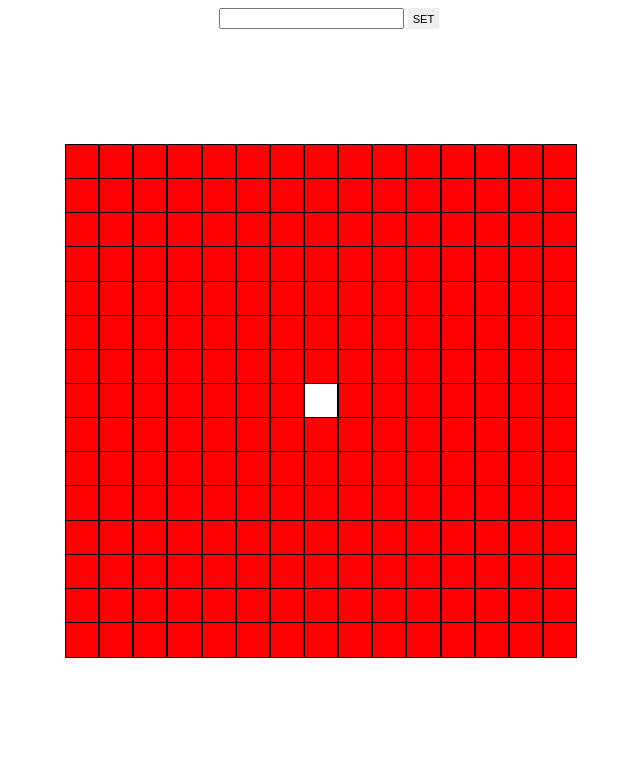
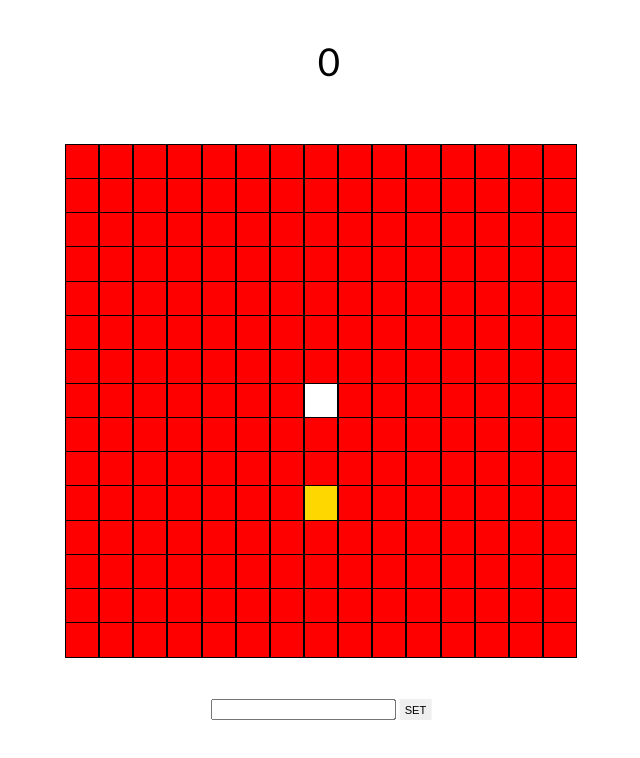
Before and after one commit to ATikadze/SnakeGame_JS, a plain HTML site: page WebFiles/Index.html in a window 1280 px wide. Shown: the whole page, without its empty margins (319-959 px from the left). Drawn offline with Linux system fonts and the light colour scheme.

Commit message:
* Added Coin and Score bar

```diff
--- a/WebFiles/Index.css
+++ b/WebFiles/Index.css
@@ -43,6 +43,10 @@ body, head {
     background-color: rgba(255, 255, 255, 1);
 }
 
+.divCoin {
+    background-color: gold;
+}
+
 .btnSetRows, #txtRows {
     outline-color: gray;
 }
@@ -51,3 +55,17 @@ body, head {
     border: none;
     padding: 3px 5px;
 }
+
+.div-control {
+    left: 50%;
+    bottom: 10%;
+    display: block;
+    position: absolute;
+    transform: translateX(-50%);
+}
+
+#txtScore {
+    font-size: 3vw;
+    text-align: center;
+    font-family: 'Trebuchet MS', 'Lucida Sans Unicode', 'Lucida Grande', 'Lucida Sans', Arial, sans-serif;
+}
--- a/WebFiles/Index.html
+++ b/WebFiles/Index.html
@@ -12,12 +12,13 @@
             </div>
         </div>
 
-        <center>
-            <div class="div-control">
-                <input id='txtRows' type="number" />
-                <button class="btnSetRows" type="button" onclick="startUp(document.getElementById('txtRows').value);"><small><bold>SET</bold></small></button>
-            </div>
-        </center>
+        <div class="div-control">
+            <input id='txtRows' type="number" />
+            <button class="btnSetRows" type="button" onclick="startUp(document.getElementById('txtRows').value);"><small><bold>SET</bold></small></button>
+        </div>
+        <div class="div-score">
+            <p id="txtScore"></p>
+        </div>
 
         <script src="Index.js"></script>
     </body>
--- a/WebFiles/Index.js
+++ b/WebFiles/Index.js
@@ -1,9 +1,9 @@
 'use strict';
 
-const playerName = 'divPlayer';
-var movementInterval;
+const playerClass = 'divPlayer', coinClass = 'divCoin';
+var movementInterval, player, coinCoordinates, checkCount = 15;
 let innerDivs = [];
-let player;
+const txtScore = document.getElementById('txtScore');
 
 function clear() {
     innerDivs.forEach(row => { row.divs.forEach(col => { col.parentNode.removeChild(col); }); });
@@ -12,13 +12,16 @@ function clear() {
 }
 
 function startUp(count) {
+    clearInterval(movementInterval);
+    txtScore.innerText = 0;
+    checkCount = count;
     clear();
-    for (let i = 0; i < count; i++) {
+    for (let i = 0; i < checkCount; i++) {
         let colDivs = [];
         let divRow = document.createElement('div');
         divRow.className = 'divRow';
         document.getElementById('game').appendChild(divRow);
-        for (let j = 0; j < count; j++) {
+        for (let j = 0; j < checkCount; j++) {
             let divCol = document.createElement('div');
             divCol.className = 'divCol';
             divCol.title = `${i}, ${j}`;
@@ -28,7 +31,8 @@ function startUp(count) {
         innerDivs[i] = {row: i, divs: colDivs};
     }
 
-    innerDivs[Math.floor(count / 2)].divs[Math.floor(count / 2)].className += ' ' + playerName;
+    innerDivs[Math.floor(checkCount / 2)].divs[Math.floor(checkCount / 2)].className += ' ' + playerClass;
+    generateCoin();
 }
 
 function keyDetect() {
@@ -53,7 +57,7 @@ function keyDetect() {
 
 function playerMovement(direction) {
     let row = getCoordinates().row, col = getCoordinates().col;
-    getPlayer().className = getPlayer().className.replace(playerName, '');
+    getPlayer().className = getPlayer().className.replace(playerClass, '').trim();
 
     switch (direction) {
         case 'left':
@@ -61,31 +65,37 @@ function playerMovement(direction) {
                 col = innerDivs.length;
             }
             col--;
-            innerDivs[row].divs[col].className += ' ' + playerName;
+            innerDivs[row].divs[col].className += ' ' + playerClass;
             break;
         case 'right':
             if (col === innerDivs.length - 1) {
                 col = -1;
             }
             col++;
-            innerDivs[row].divs[col].className += ' ' + playerName;
+            innerDivs[row].divs[col].className += ' ' + playerClass;
             break;
         case 'top':
             if (row === 0) {
                 row = innerDivs[0].divs.length;
             }
             row--;
-            innerDivs[row].divs[col].className += ' ' + playerName;
+            innerDivs[row].divs[col].className += ' ' + playerClass;
             break;
         case 'bottom':
             if (row === innerDivs[0].divs.length - 1) {
                 row = -1;
             }
             row++;
-            innerDivs[row].divs[col].className += ' ' + playerName;
+            innerDivs[row].divs[col].className += ' ' + playerClass;
             break;
         default:
             break;
+    }
+
+    if (getCoordinates().row == coinCoordinates.posY && getCoordinates().col == coinCoordinates.posX) {
+        innerDivs[coinCoordinates.posY].divs[coinCoordinates.posX].className = innerDivs[coinCoordinates.posY].divs[coinCoordinates.posX].className.replace(coinClass).trim();
+        generateCoin();
+        txtScore.innerText = Number(txtScore.innerText) + 1;
     }
 
     console.log(getCoordinates());
@@ -93,7 +103,7 @@ function playerMovement(direction) {
 
 function getPlayer() {
     for (const i of innerDivs) {
-        let curDiv = i.divs.find(x => { return x.className.includes(playerName); });
+        let curDiv = i.divs.find(x => { return x.className.includes(playerClass); });
         if (curDiv !== undefined) {
            return curDiv;
        }
@@ -102,9 +112,20 @@ function getPlayer() {
 
 function getCoordinates() {
     for (const d of innerDivs) {
-        let divCol = d.divs.findIndex(x => { return x.className.includes(playerName); });
+        let divCol = d.divs.findIndex(x => { return x.className.includes(playerClass); });
         if (divCol !== -1) {
             return {row: innerDivs.indexOf(d), col: divCol};
         }
     }
 }
+
+function generateCoin() {
+    let arr = innerDivs[getCoordinates().row].divs.filter(p => { return p != getPlayer(); });
+
+    do { var x = Math.floor(Math.random() * checkCount); } while(x == getCoordinates.col);
+    do { var y = Math.floor(Math.random() * checkCount); } while(y == getCoordinates.row);
+
+    coinCoordinates = { posY: y, posX: x };
+    console.log(coinCoordinates);
+    innerDivs[coinCoordinates.posY].divs[coinCoordinates.posX].className += ' ' + coinClass;
+}
```
